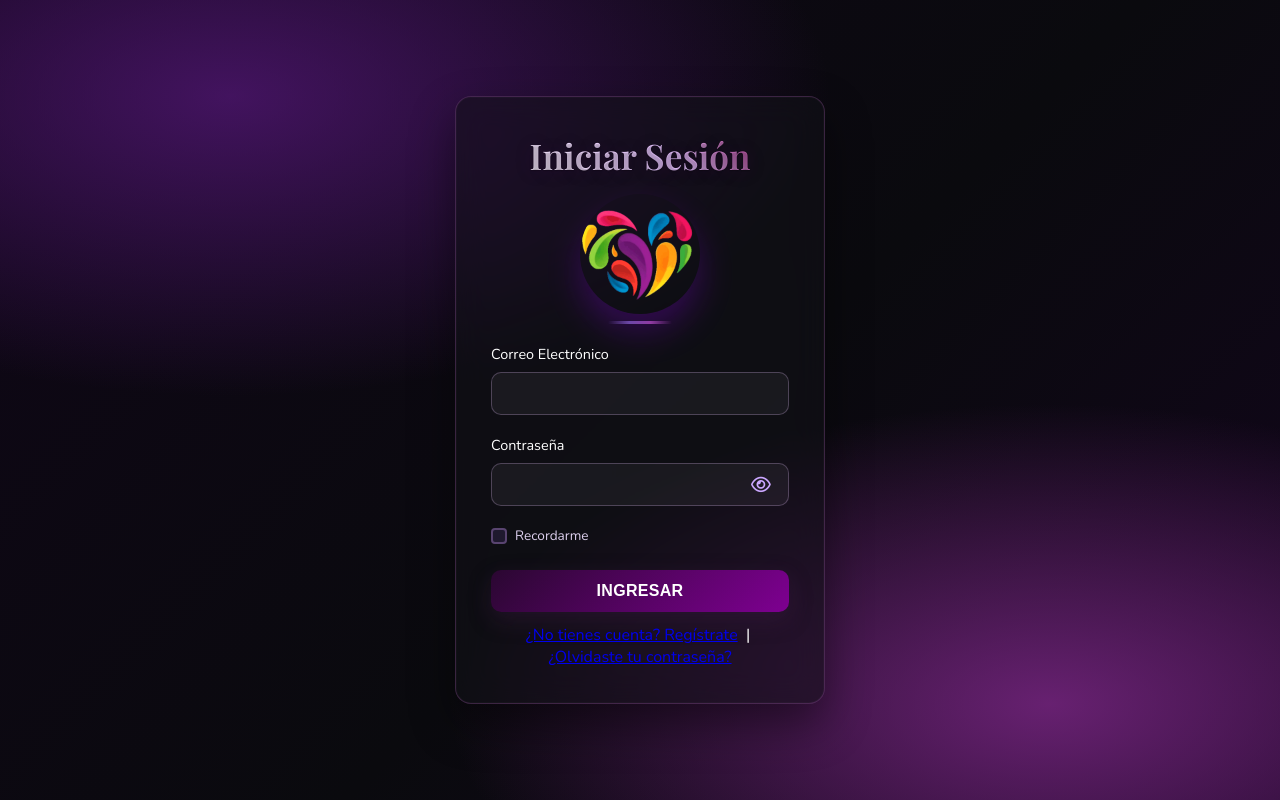
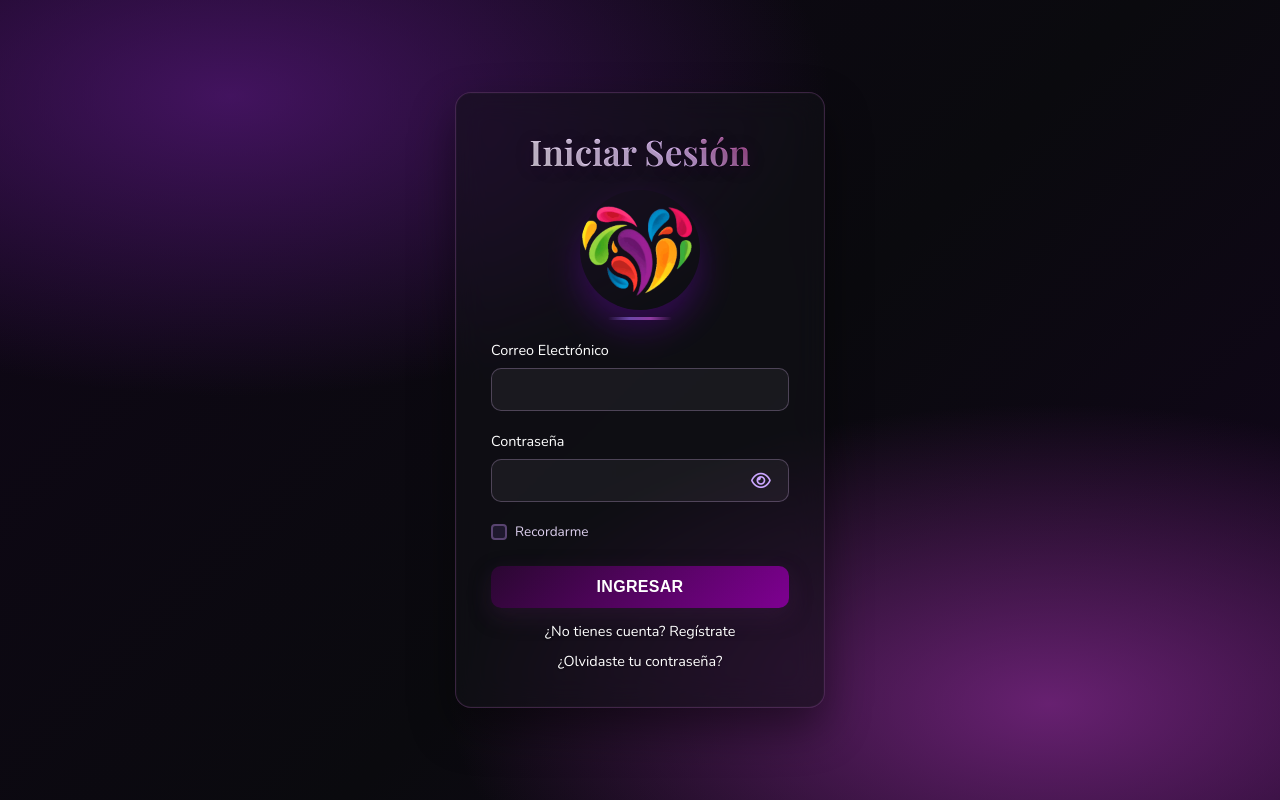
Before and after one commit to Eltrick0911/Color_Ink, a PHP site: page /login in a window 1280 px wide. Run offline with PHP 8.4, Linux system fonts and the light colour scheme; classes that the project's autoload settings leave out are loaded by file name; some libraries are stand-ins or nearby versions.

Commit message:
modificar archivos

```diff
--- a/src/Views/CSS/login.css
+++ b/src/Views/CSS/login.css
@@ -225,6 +225,22 @@ body {
     filter: brightness(0.98);
 }
 
+/* Estilos para enlaces de registro y recuperación de contraseña */
+.login-form a {
+    color: #ffffff !important;
+    text-decoration: none;
+    font-size: 0.9rem;
+    font-weight: 500;
+    transition: all 0.3s ease;
+    text-shadow: 0 1px 2px rgba(0, 0, 0, 0.3);
+}
+
+.login-form a:hover {
+    color: #e6c3ff !important;
+    text-decoration: underline;
+    text-shadow: 0 1px 3px rgba(230, 195, 255, 0.4);
+}
+
 /* Responsive Design */
 @media (max-width: 768px) {
     .container {
--- a/src/Views/PHP/login.php
+++ b/src/Views/PHP/login.php
@@ -47,9 +47,12 @@
 
                 <!-- ===== ENLACES ADICIONALES (Agregados de la API ACTUAL) ===== -->
                 <div style="text-align:center;margin-top:12px;">
-                    <a id="goRegister" href="#">¿No tienes cuenta? Regístrate</a>
-                    &nbsp;|&nbsp;
-                    <a id="forgotPassword" href="#">¿Olvidaste tu contraseña?</a>
+                    <div style="margin-bottom:8px;">
+                        <a id="goRegister" href="#">¿No tienes cuenta? Regístrate</a>
+                    </div>
+                    <div>
+                        <a id="forgotPassword" href="#">¿Olvidaste tu contraseña?</a>
+                    </div>
                 </div>
             </form>
         </div>
```
Also changed, not shown: src/Views/PHP/register.php (+15 -7 lines).
